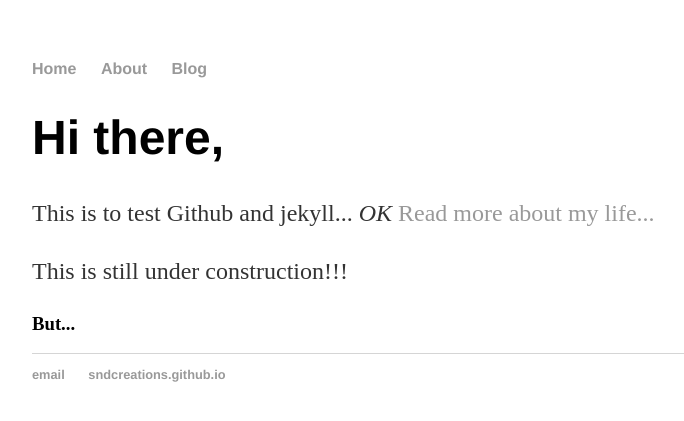
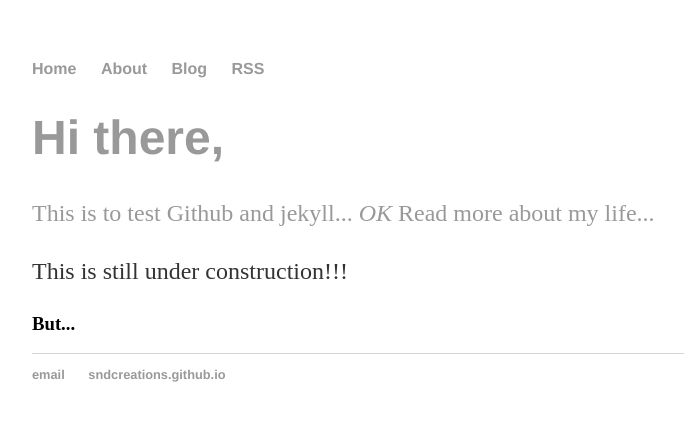
Before and after one commit to SnDCreations/SnDCreations.github.io, a Jekyll site: the page built from index.html, in a window 1280 px wide. Shown: the top 421 px of the page, without its empty margins (160-844 px from the left). Built offline with Jekyll 4.4.1, drawn with Linux system fonts in a browser that asks for light colours.

Commit message:
Update default.html
Add RSS link

```diff
--- a/_layouts/default.html
+++ b/_layouts/default.html
@@ -12,6 +12,7 @@
 		        	<li><a href="/about">About</a></li>
 	        		<!-- <li><a href="/cv">CV</a></li> -->
 	        		<li><a href="/blog">Blog</a></li>
+				<li><a href="/blog/atom.xml">RSS</li>
 	    		</ul>
 			</nav>
 			<div class="container">
```
